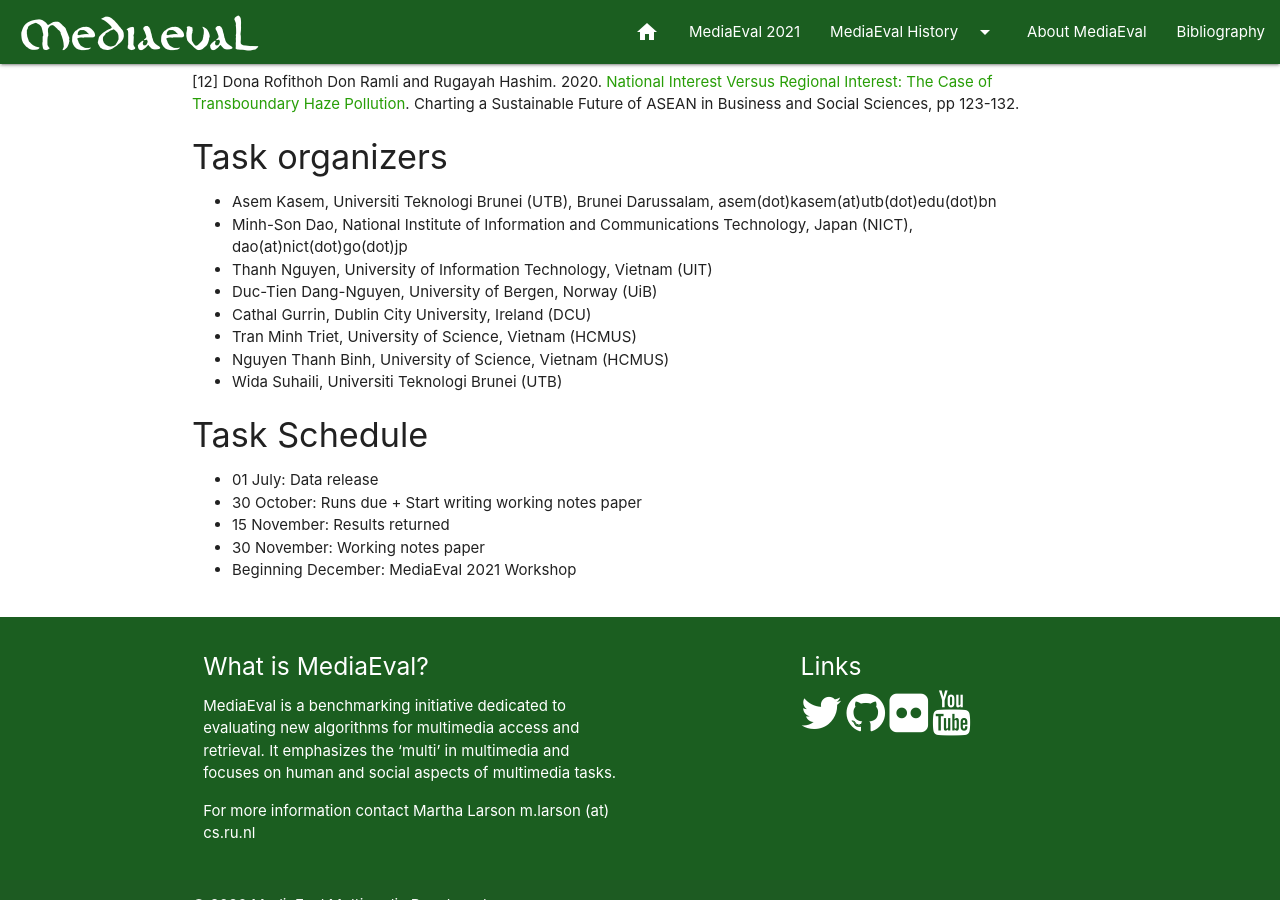
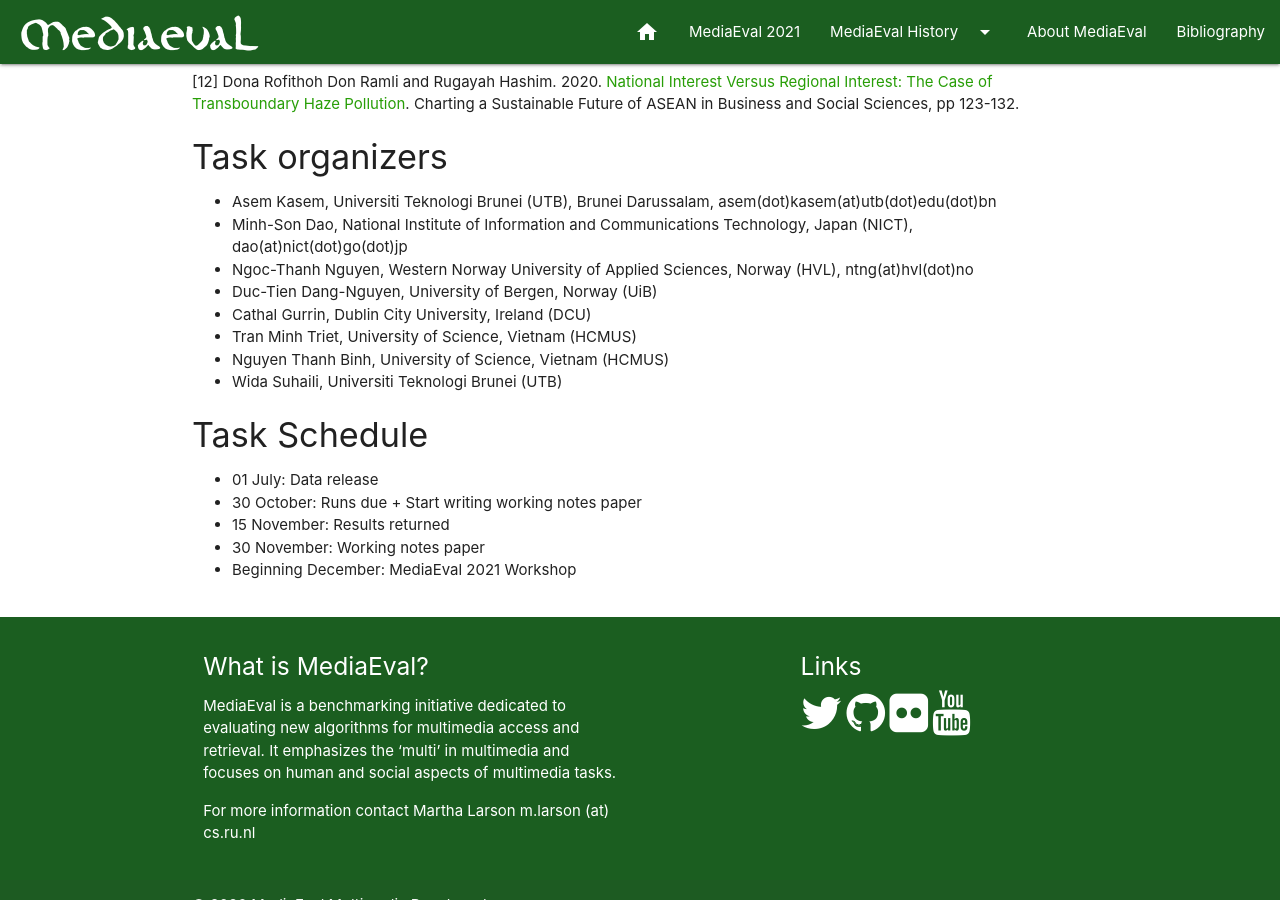
Before and after one commit to multimediaeval/multimediaeval.github.io, a Jekyll site: the page built from _editions/2021/tasks/wellbeing.md, in a window 1280 px wide and 900 px high, scrolled down 3469 px. Built offline with Jekyll 4.4.1, drawn with Linux system fonts in a browser that asks for light colours.

Commit message:
Update contact of an organizer

```diff
--- a/_editions/2021/tasks/wellbeing.md
+++ b/_editions/2021/tasks/wellbeing.md
@@ -91,7 +91,7 @@
 #### Task organizers
 * Asem Kasem, Universiti Teknologi Brunei (UTB), Brunei Darussalam, asem(dot)kasem(at)utb(dot)edu(dot)bn
 * Minh-Son Dao, National Institute of Information and Communications Technology, Japan (NICT), dao(at)nict(dot)go(dot)jp
-* Thanh Nguyen, University of Information Technology, Vietnam (UIT)
+* Ngoc-Thanh Nguyen, Western Norway University of Applied Sciences, Norway (HVL), ntng(at)hvl(dot)no
 * Duc-Tien Dang-Nguyen, University of Bergen, Norway (UiB)
 * Cathal Gurrin, Dublin City University, Ireland (DCU)
 * Tran Minh Triet, University of Science, Vietnam (HCMUS)
```
